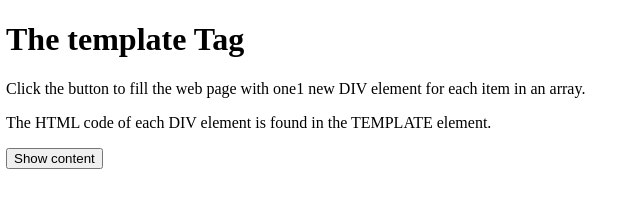
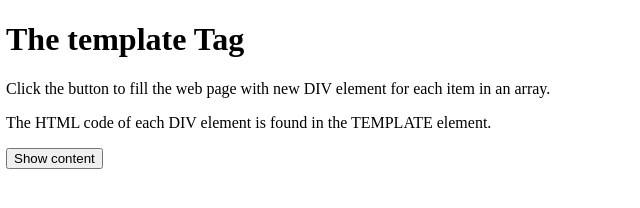
Before and after one commit to nirdeshk1988/webComponent, a plain HTML site: page template.html in a window 1280 px wide. Shown: the full height of the page, 2-642 px from the left. Drawn offline with Linux system fonts and the light colour scheme.

Commit message:
master commit

```diff
--- a/template.html
+++ b/template.html
@@ -13,7 +13,7 @@
 
 <h1>The template Tag</h1>
 
-<p>Click the button to fill the web page with one1 new DIV element for each item in an array.</p>
+<p>Click the button to fill the web page with  new DIV element for each item in an array.</p>
 
 <p>The HTML code of each DIV element is found in the TEMPLATE element.</p>
 
```
